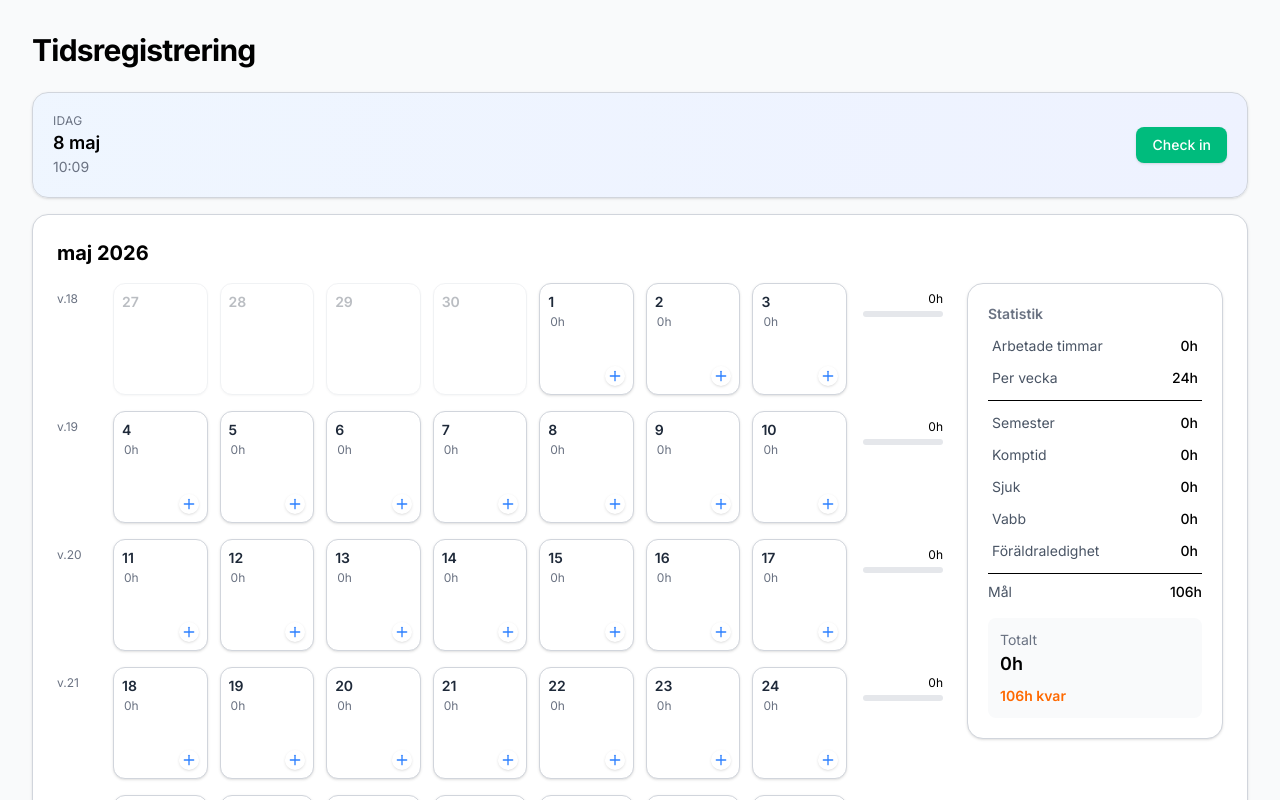
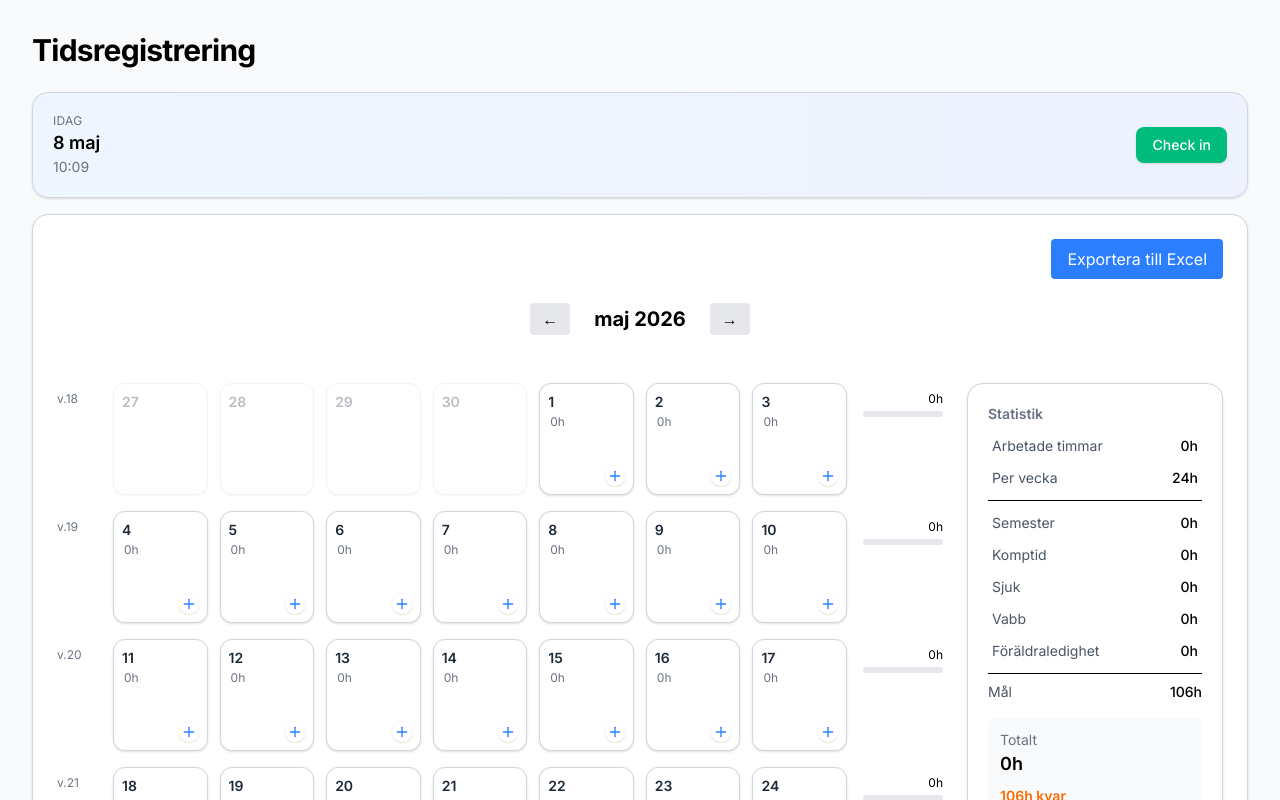
Before and after one commit to sandrahagevall/time-registration, a React (Vite) app: page / in a window 1280 px wide. Shown: the top 800 px of the page. Built offline with nearby package versions, Linux system fonts and the light colour scheme.

Commit message:
add excel export and fix the possibility to go to previous and next month

```diff
--- a/package.json
+++ b/package.json
@@ -14,7 +14,8 @@
     "lucide-react": "^1.8.0",
     "react": "^19.2.5",
     "react-dom": "^19.2.5",
-    "react-router-dom": "^7.14.1"
+    "react-router-dom": "^7.14.1",
+    "xlsx": "^0.18.5"
   },
   "devDependencies": {
     "@eslint/js": "^9.39.4",
--- a/src/components/CheckInBar.tsx
+++ b/src/components/CheckInBar.tsx
@@ -10,19 +10,20 @@ type TimeEntry = {
 interface Props {
   setEntries: React.Dispatch<
     React.SetStateAction<{
-      [key: number]: TimeEntry[];
+      [key: string]: TimeEntry[];
     }>
   >;
 }
 
 const CheckInBar = ({ setEntries }: Props) => {
   const [activeSession, setActiveSession] = useState<{
-    day: number;
+    date: string;
     startTime: string;
   } | null>(() => {
     const saved = localStorage.getItem("activeSession");
     return saved ? JSON.parse(saved) : null;
   });
+
   const [currentTime, setCurrentTime] = useState(new Date());
 
   const calculateHours = (startTime: string, endTime: string) => {
@@ -37,7 +38,6 @@ const CheckInBar = ({ setEntries }: Props) => {
 
     let hours = (end.getTime() - start.getTime()) / (1000 * 60 * 60);
 
-    // 🍔 lunch
     if (hours > 5) {
       hours -= 0.5;
     }
@@ -45,6 +45,7 @@ const CheckInBar = ({ setEntries }: Props) => {
     return hours;
   };
 
+  // 💾 spara session
   useEffect(() => {
     if (activeSession) {
       localStorage.setItem("activeSession", JSON.stringify(activeSession));
@@ -53,6 +54,7 @@ const CheckInBar = ({ setEntries }: Props) => {
     }
   }, [activeSession]);
 
+  // ⏱ live clock
   useEffect(() => {
     const timer = setInterval(() => {
       setCurrentTime(new Date());
@@ -61,15 +63,19 @@ const CheckInBar = ({ setEntries }: Props) => {
     return () => clearInterval(timer);
   }, []);
 
+  // 🌙 auto checkout vid ny dag
   useEffect(() => {
     if (!activeSession) return;
 
-    const today = new Date().getDate();
+    const todayKey = new Date().toLocaleDateString("sv-SE");
 
-    if (activeSession.day !== today) {
+    if (activeSession.date !== todayKey) {
       const endTime = "23:59";
 
-      const hours = calculateHours(activeSession.startTime, endTime);
+      const hours = calculateHours(
+        activeSession.startTime,
+        endTime
+      );
 
       const newEntry = {
         type: "work",
@@ -80,7 +86,10 @@ const CheckInBar = ({ setEntries }: Props) => {
 
       setEntries((prev) => ({
         ...prev,
-        [activeSession.day]: [...(prev[activeSession.day] || []), newEntry],
+        [activeSession.date]: [
+          ...(prev[activeSession.date] || []),
+          newEntry,
+        ],
       }));
 
       setActiveSession(null);
@@ -109,16 +118,19 @@ const CheckInBar = ({ setEntries }: Props) => {
   const today = new Date();
   const todayDay = today.getDate();
 
+  // ✅ CHECK IN
   const handleCheckIn = () => {
     const now = new Date();
     const time = now.toTimeString().slice(0, 5);
+    const todayKey = now.toLocaleDateString("sv-SE");
 
     setActiveSession({
-      day: todayDay,
+      date: todayKey,
       startTime: time,
     });
   };
 
+  // ✅ CHECK OUT
   const handleCheckOut = () => {
     if (!activeSession) return;
 
@@ -135,7 +147,10 @@ const CheckInBar = ({ setEntries }: Props) => {
 
     setEntries((prev) => ({
       ...prev,
-      [activeSession.day]: [...(prev[activeSession.day] || []), newEntry],
+      [activeSession.date]: [
+        ...(prev[activeSession.date] || []),
+        newEntry,
+      ],
     }));
 
     setActiveSession(null);
@@ -157,28 +172,19 @@ const CheckInBar = ({ setEntries }: Props) => {
         {activeSession ? (
           <button
             onClick={handleCheckOut}
-            className="bg-rose-500 hover:bg-rose-600 text-white cursor-pointer px-4 py-2
-              rounded-lg
-              text-sm font-medium
-              shadow-sm
-              transition
-           "
+            className="bg-rose-500 hover:bg-rose-600 text-white px-4 py-2 rounded-lg text-sm font-medium shadow-sm transition"
           >
             Check out
           </button>
         ) : (
           <button
             onClick={handleCheckIn}
-            className="bg-emerald-500 hover:bg-emerald-600 text-white cursor-pointer px-4 py-2
-              rounded-lg
-              text-sm font-medium
-              shadow-sm
-              transition
-            "
+            className="bg-emerald-500 hover:bg-emerald-600 text-white px-4 py-2 rounded-lg text-sm font-medium shadow-sm transition"
           >
             Check in
           </button>
         )}
+
         {activeSession && (
           <div className="text-sm font-medium text-gray-700 mt-1">
             {formattedElapsed(getElapsedTime())}
--- a/src/components/MonthView.tsx
+++ b/src/components/MonthView.tsx
@@ -2,6 +2,7 @@ import { useState } from "react";
 import { Plus } from "lucide-react";
 import TimeRegisterModal from "./TimeRegisterModal";
 import Statistics from "./Statitics";
+import exportToExcel from "../utils/exportToExcel";
 
 type TimeEntry = {
   type: string;
@@ -12,22 +13,22 @@ type TimeEntry = {
 
 interface Props {
   entries: {
-    [key: number]: TimeEntry[];
+    [key: string]: TimeEntry[];
   };
   setEntries: React.Dispatch<
     React.SetStateAction<{
-      [key: number]: TimeEntry[];
+      [key: string]: TimeEntry[];
     }>
   >;
 }
 
 const MonthView = ({ entries, setEntries }: Props) => {
   const [showModal, setShowModal] = useState(false);
-  const [selectedDay, setSelectedDay] = useState<number | null>(null);
+  const [selectedDay, setSelectedDay] = useState<string | null>(null);
   const [editIndex, setEditIndex] = useState<number | null>(null);
+  const [currentDate, setCurrentDate] = useState(new Date());
 
-
-  const currentDate = new Date();
+  // const currentDate = new Date();
   const year = currentDate.getFullYear();
   const month = currentDate.getMonth();
 
@@ -80,10 +81,10 @@ const MonthView = ({ entries, setEntries }: Props) => {
     return week.reduce((sum, date) => {
       if (date.getMonth() !== month) return sum;
 
-      const day = date.getDate();
+      const key = date.toLocaleDateString("sv-SE");
 
       const dayTotal =
-        entries[day]
+        entries[key]
           ?.filter((e) => e.type === "work")
           .reduce((s, e) => s + getEntryHours(e), 0) ?? 0;
 
@@ -111,12 +112,44 @@ const MonthView = ({ entries, setEntries }: Props) => {
 
   return (
     <div>
-      <h2 className="text-xl font-bold mb-4">
+      <div className="flex justify-end">
+        <button
+        onClick={() => exportToExcel(entries)}
+        className="bg-blue-500 text-white px-4 py-2 rounded mb-6"
+      >
+        Exportera till Excel
+      </button>
+      </div>
+      <div className="flex items-center justify-center gap-6 mb-12">
+        <button
+          onClick={() =>
+            setCurrentDate(
+              new Date(currentDate.getFullYear(), currentDate.getMonth() - 1),
+            )
+          }
+          className="px-3 py-1 rounded bg-gray-200 hover:bg-gray-300"
+        >
+          ←
+        </button>
+
+        <h2 className="text-xl font-bold">
           {currentDate.toLocaleString("sv-SE", {
             month: "long",
             year: "numeric",
           })}
         </h2>
+
+        <button
+          onClick={() =>
+            setCurrentDate(
+              new Date(currentDate.getFullYear(), currentDate.getMonth() + 1),
+            )
+          }
+          className="px-3 py-1 rounded bg-gray-200 hover:bg-gray-300"
+        >
+          →
+        </button>
+      </div>
       <div className="flex flex-col md:flex-row gap-4 md:gap-6">
         {/* VÄNSTER: Kalender + rubrik */}
         <div className="flex-1">
@@ -141,6 +174,7 @@ const MonthView = ({ entries, setEntries }: Props) => {
                   <div className="grid grid-cols-2 sm:grid-cols-4 xl:grid-cols-7 gap-2 md:gap-3 flex-1">
                     {week.map((date, index) => {
                       const day = date.getDate();
+                      const key = date.toLocaleDateString("sv-SE");
                       const isCurrentMonth = date.getMonth() === month;
 
                       return (
@@ -150,28 +184,29 @@ const MonthView = ({ entries, setEntries }: Props) => {
                             !isCurrentMonth ? "opacity-30" : ""
                           }`}
                         >
-                          <div className="text-sm font-semibold text-gray-800">{day}</div>
+                          <div className="text-sm font-semibold text-gray-800">
+                            {day}
+                          </div>
 
                           {isCurrentMonth && (
                             <>
                               <div className="text-xs text-gray-500 mt-0.5 px-0.5">
                                 {formatHours(
-                                  entries[day]
+                                  entries[key]
                                     ?.filter((e) => e.type === "work")
                                     .reduce(
-                                      (sum, e) =>
-                                        sum + getEntryHours(e),
+                                      (sum, e) => sum + getEntryHours(e),
                                       0,
-                                    ) ?? 0
+                                    ) ?? 0,
                                 )}
                                 h
                               </div>
 
-                              {entries[day]?.map((entry, i) => (
+                              {entries[key]?.map((entry, i) => (
                                 <div
                                   key={i}
                                   onClick={() => {
-                                    setSelectedDay(day);
+                                    setSelectedDay(key);
                                     setEditIndex(i);
                                     setShowModal(true);
                                   }}
@@ -195,7 +230,7 @@ const MonthView = ({ entries, setEntries }: Props) => {
                               <div className="absolute bottom-2 right-2">
                                 <Plus
                                   onClick={() => {
-                                    setSelectedDay(day);
+                                    setSelectedDay(key);
                                     setEditIndex(null);
                                     setShowModal(true);
                                   }}
@@ -286,7 +321,7 @@ const MonthView = ({ entries, setEntries }: Props) => {
               setEditIndex(null);
             }}
             onClose={() => {
-              setShowModal(false)
+              setShowModal(false);
               setEditIndex(null);
             }}
             initialEntry={
--- /dev/null
+++ b/src/utils/exportToExcel.ts
@@ -0,0 +1,38 @@
+import * as XLSX from "xlsx";
+
+const exportToExcel = (entries: any) => {
+  const rows: any[] = [];
+
+  Object.entries(entries).forEach(([date, dayEntries]: any) => {
+    dayEntries.forEach((entry: any) => {
+      let hours = entry.hours || 0;
+
+      if (entry.startTime && entry.endTime) {
+        const [sh, sm] = entry.startTime.split(":").map(Number);
+        const [eh, em] = entry.endTime.split(":").map(Number);
+
+        const start = new Date(0, 0, 0, sh, sm);
+        const end = new Date(0, 0, 0, eh, em);
+
+        hours = (end.getTime() - start.getTime()) / (1000 * 60 * 60);
+      }
+
+      rows.push({
+        Datum: date,
+        Typ: entry.type,
+        Start: entry.startTime || "",
+        Slut: entry.endTime || "",
+        Timmar: Number(hours.toFixed(2)),
+      });
+    });
+  });
+
+  const worksheet = XLSX.utils.json_to_sheet(rows);
+  const workbook = XLSX.utils.book_new();
+
+  XLSX.utils.book_append_sheet(workbook, worksheet, "Tid");
+
+  XLSX.writeFile(workbook, "tidsrapport.xlsx");
+};
+
+export default exportToExcel;
```
Also changed, not shown: src/pages/Dashboard.tsx (+9 -10 lines), 1 other file (tests, documents, lock files or other folders). Lines whose indentation alone changed are shown as unchanged.
